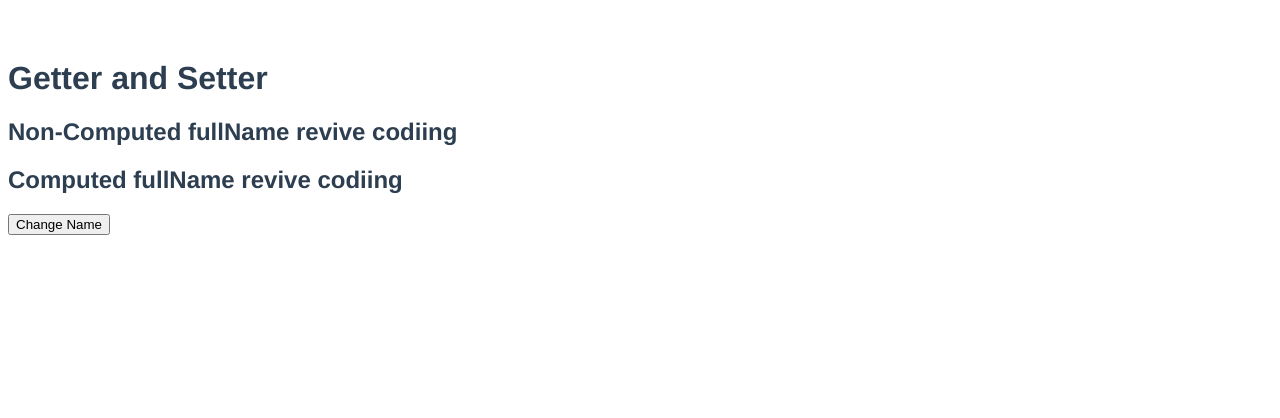
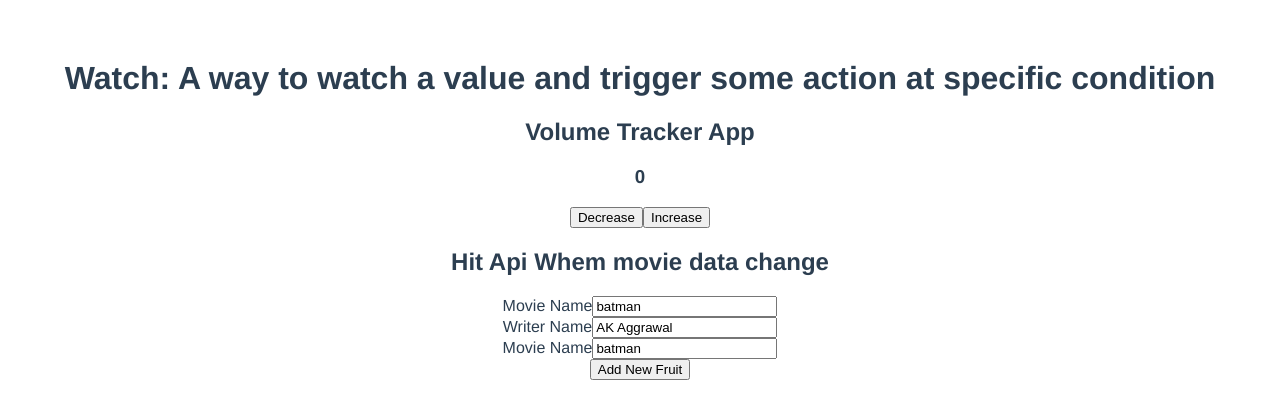
Before and after one commit to mentorvikash/Vue-tutorial-complete, a Vue app in the folder vue-tutorial-complete/: page / in a window 1280 px wide. Shown: the top 418 px of the page. Built offline with nearby package versions, Linux system fonts and the light colour scheme.

Commit message:
watch with array and objects

```diff
--- a/vue-tutorial-complete/src/App.vue
+++ b/vue-tutorial-complete/src/App.vue
@@ -1,8 +1,33 @@
 <template>
-  <h1>Getter and Setter</h1>
-  <h2>Non-Computed fullName {{ fname }} {{ lname }}</h2>
-  <h2>Computed fullName {{ fullName }}</h2>
-  <button @click="setfullName">Change Name</button>
+  <h1>Watch: A way to watch a value and trigger some action at specific condition</h1>
+  <h2>Volume Tracker App</h2>
+  <div class="watcher-app-main">
+    <h3>{{ volume }}</h3>
+    <div>
+      <button @click="volume -= 2">Decrease</button>
+      <button @click=" volume += 2">Increase</button>
+    </div>
+    <div>
+      <h2>Hit Api Whem movie data change</h2>
+      <div>
+        <label for="movie-name">Movie Name</label>
+        <input type="text" id="movie-name" v-model="movieinfo.name" />
+      </div>
+      <div>
+        <label for="writer-name">Writer Name</label>
+        <input type="text" id="writer-name" v-model="movieinfo.writer.name" />
+      </div>
+
+      <div>
+        <label for="movie-name">Movie Name</label>
+        <input type="text" id="movie-name" v-model="movieinfo.name" />
+      </div>
+    </div>
+    <div>
+      <button @click="fruitList.push('papaya')">Add New Fruit</button>
+    </div>
+
+  </div>
 </template>
 
 <script>
@@ -10,35 +35,43 @@ export default {
   name: "App",
   data() {
     return {
-      fname: "revive",
-      lname: "codiing",
+      volume: 0,
+      movieinfo: {
+        name: "batman",
+        writer: {
+          name: "AK Aggrawal",
+          domain: ["drama", "comedy", "romance"]
+        }
+      },
+      fruitList: ["apple", "orange", "banana"]
     }
   },
-  methods: {
-    // trigger this method -> Computed fullName trigger -> set fucntion to set new fname and lname.
-    setfullName() {
-      this.fullName = "vikash singh"
-    }
-  },
+  methods: {},
 
-  computed: {
-    fullName: {
-      get() {
-        const fullname = this.fname + " " + this.lname
-        return fullname
-      },
-      set(value) {
-        const nameArray = value.split(" ");
-        this.fname = nameArray[0]
-        this.lname = nameArray[1]
+  computed: {},
+  watch: {
+    // Name to the watch fucntion is same as that of variable to track
+    volume(newvalue, oldvalue) {
+      if (newvalue > oldvalue && newvalue == 14) {
+        alert("Listing to high volume for long may damage your ears")
       }
     },
-    totalPrice() {
-      const total = this.items.reduce((total, current) => (total + current.price), 0)
-      return total
+    movieinfo: {
+      handler(newvalue) {
+        if (newvalue) {
+          console.log("name: " + this.movieinfo.name + ", writer: " + this.movieinfo.writer.name + " work with " + this.movieinfo.writer.domain.join(','))
+        }
+      },
+      immediate: true,
+      deep: true,
+    },
+    fruitList: {
+      handler(newvalue) {
+        console.log(`list of all fruit we have: ${newvalue.join(',')}`)
+      },
+      deep: true,
     }
   }
-
 }
 
 </script>
@@ -46,7 +79,7 @@ export default {
 <style>
 #app {
   font-family: Avenir, Helvetica, Arial, sans-serif;
-  /* text-align: center; */
+  text-align: center;
   color: #2c3e50;
   margin-top: 60px;
 }
--- /dev/null
+++ b/vue-tutorial-complete/src/components/day12_watch_block.vue
@@ -0,0 +1,99 @@
+<template>
+    <h1>Watch: A way to watch a value and trigger some action at specific condition</h1>
+    <h2>Volume Tracker App</h2>
+    <div class="watcher-app-main">
+        <h3>{{ volume }}</h3>
+        <div>
+            <button @click="volume -= 2">Decrease</button>
+            <button @click=" volume += 2">Increase</button>
+        </div>
+        <div>
+            <h2>Hit Api Whem movie data change</h2>
+            <div>
+                <label for="movie-name">Movie Name</label>
+                <input type="text" id="movie-name" v-model="movieinfo.name" />
+            </div>
+            <div>
+                <label for="writer-name">Writer Name</label>
+                <input type="text" id="writer-name" v-model="movieinfo.writer.name" />
+            </div>
+
+            <div>
+                <label for="movie-name">Movie Name</label>
+                <input type="text" id="movie-name" v-model="movieinfo.name" />
+            </div>
+        </div>
+        <div>
+            <button @click="fruitList.push('papaya')">Add New Fruit</button>
+        </div>
+
+    </div>
+</template>
+
+<script>
+export default {
+    name: "App",
+    data() {
+        return {
+            volume: 0,
+            movieinfo: {
+                name: "batman",
+                writer: {
+                    name: "AK Aggrawal",
+                    domain: ["drama", "comedy", "romance"]
+                }
+            },
+            fruitList: ["apple", "orange", "banana"]
+        }
+    },
+    methods: {},
+
+    computed: {},
+    watch: {
+        // Name to the watch fucntion is same as that of variable to track
+        volume(newvalue, oldvalue) {
+            if (newvalue > oldvalue && newvalue == 14) {
+                alert("Listing to high volume for long may damage your ears")
+            }
+        },
+        movieinfo: {
+            handler(newvalue) {
+                if (newvalue) {
+                    console.log("name: " + this.movieinfo.name + ", writer: " + this.movieinfo.writer.name + " work with " + this.movieinfo.writer.domain.join(','))
+                }
+            },
+            immediate: true,
+            deep: true,
+        },
+        fruitList: {
+            handler(newvalue) {
+                console.log(`list of all fruit we have: ${newvalue.join(',')}`)
+            },
+            deep: true,
+        }
+    }
+}
+
+</script>
+
+<style>
+#app {
+    font-family: Avenir, Helvetica, Arial, sans-serif;
+    text-align: center;
+    color: #2c3e50;
+    margin-top: 60px;
+}
+
+.form-main {
+    margin-top: 20px;
+    display: flex;
+    flex-direction: column;
+    gap: 10px;
+
+}
+
+.experience-block {
+    display: flex;
+    gap: 5px;
+}
+</style>
```
